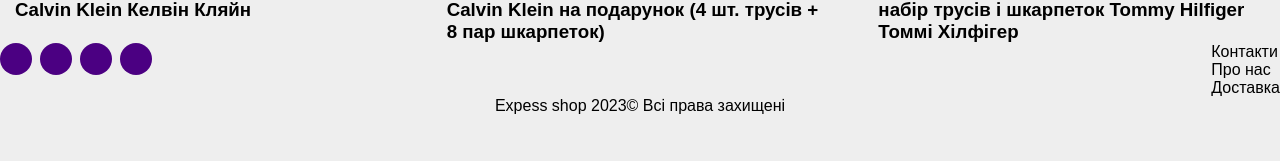
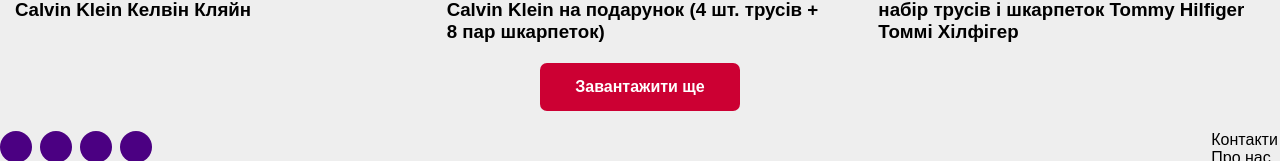
Before and after one commit to bohdan-ryzhko/express-shop, a React (Create React App) app: page /express-shop/underwear in a window 1280 px wide. Shown: the part 1671-1832 px from the top of the page. Before the commit the page ends 1786 px from the top, so only its background shows below. Built offline with nearby package versions, Linux system fonts and the light colour scheme.

Commit message:
add pagination

```diff
--- /dev/null
+++ b/src/components/LoadMoreButton/LoadMoreButton.jsx
@@ -0,0 +1,5 @@
+import sass from "./LoadMoreButton.module.scss";
+
+export const LoadMoreButton = ({ handleClick, text }) => {
+	return <button className={sass.loadMore} onClick={handleClick}>{text}</button>
+}
--- /dev/null
+++ b/src/components/LoadMoreButton/LoadMoreButton.module.scss
@@ -0,0 +1,19 @@
+@import '../../sass/_variables.scss';
+
+.loadMore {
+  display: block;
+  max-width: 200px;
+  width: 100%;
+  margin: 0 auto;
+  color: #fff;
+  background-color: $--accent-color;
+  padding: 15px;
+  font-size: 16px;
+  font-weight: 700;
+  border-radius: 7px;
+  transition: all 300ms ease;
+
+  &:hover {
+    background-color: $--hover-color;
+  }
+}
--- a/src/components/ProductList/ProductList.jsx
+++ b/src/components/ProductList/ProductList.jsx
@@ -1,9 +1,16 @@
 import sass from "./ProductList.module.scss";
 import { Product } from "./Product/Product";
 import { ProductTitle } from "./ProductTitle/ProductTitle";
+import { useState } from "react";
+import { LoadMoreButton } from "components/LoadMoreButton/LoadMoreButton";
+import { PAGINATION_ITEMS_COUNT } from "constants/paginationItem";
 
 export const ProductList = ({ list, title }) => {
-	let countPosition = 12;
+	const [countPosition, setCountPosition] = useState(PAGINATION_ITEMS_COUNT);
+
+	const handleLoadMore = () => {
+		setCountPosition(prevState => prevState + PAGINATION_ITEMS_COUNT);
+	}
 
 	const filteredList = list.filter((product, index) =>
 		index < countPosition ? product : null);
@@ -16,11 +23,17 @@
 					<ProductTitle title={title} />
 					<ul className={sass.product__list}>
 						{
-							filteredList.map((product) =>
+							filteredList.map(product =>
 								<Product product={product} key={product.id} />
 							)
 						}
 					</ul>
+					{
+						countPosition < list.length &&
+						<div className={sass.pagination}>
+								<LoadMoreButton text="Завантажити ще" handleClick={handleLoadMore} />
+						</div>
+					}
 				</div>
 			</div>
 		</main>
--- a/src/components/ProductList/ProductList.module.scss
+++ b/src/components/ProductList/ProductList.module.scss
@@ -13,3 +13,7 @@
 
 .quantityPosition {
 }
+
+.pagination {
+  margin: 20px 0;
+}
--- /dev/null
+++ b/src/constants/paginationItem.js
@@ -0,0 +1 @@
+export const PAGINATION_ITEMS_COUNT = 12;
--- a/src/sass/_variables.scss
+++ b/src/sass/_variables.scss
@@ -1 +1,2 @@
 $--accent-color: #cc0033;
+$--hover-color: #a30029;
```
